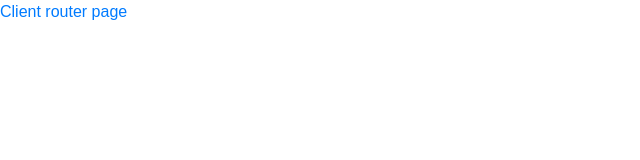
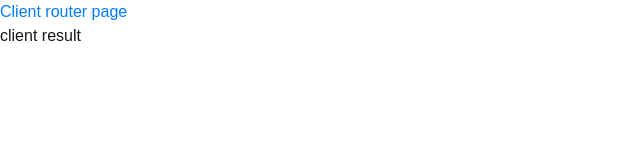
Before and after one commit to MUHAMMADSabbirHossain/codevolution, a Next.js app in the folder nextjs-15-beg-adv/rendering-demo/: page /client-route in a window 1280 px wide. Shown: the top 160 px of the page, without its empty margins (0-640 px from the left). Built offline with nearby package versions, Linux system fonts and the light colour scheme.

Commit message:
complete: Next.js 15 Tutorial - 63 - Client-only Code.

```diff
--- a/nextjs-15-beg-adv/rendering-demo/package.json
+++ b/nextjs-15-beg-adv/rendering-demo/package.json
@@ -10,6 +10,7 @@
   },
   "dependencies": {
     "@types/react-slick": "^0.23.13",
+    "client-only": "^0.0.1",
     "next": "16.2.9",
     "react": "19.2.4",
     "react-dom": "19.2.4",
--- a/nextjs-15-beg-adv/rendering-demo/src/app/client-route/page.tsx
+++ b/nextjs-15-beg-adv/rendering-demo/src/app/client-route/page.tsx
@@ -6,10 +6,12 @@
 import "slick-carousel/slick/slick.css";
 import "slick-carousel/slick/slick-theme.css";
 import { useTheme } from "@/components/theme-provider";
+import { clientSideFunction } from "@/utils/client-utils";
 
 export default function ClientRoutePage() {
   // const result = serverSideFunction();
   const theme = useTheme();
+  const result = clientSideFunction();
 
   const settings = {
     dots: true,
@@ -72,6 +74,8 @@
     // </>
     <>
       <h1 style={{ color: theme.colors.primary }}>Client router page</h1>
+
+      <p>{result}</p>
     </>
   );
 }
--- a/nextjs-15-beg-adv/rendering-demo/src/app/server-route/page.tsx
+++ b/nextjs-15-beg-adv/rendering-demo/src/app/server-route/page.tsx
@@ -1,8 +1,11 @@
 import ImageSlider from "@/components/image-slider";
+// import { clientSideFunction } from "@/utils/client-utils";
 import { serverSideFunction } from "@/utils/server-utils";
+// import "client-only";
 
 export default function ServerRoutePage() {
   const result = serverSideFunction();
+  // const clientResult = clientSideFunction(); // You're importing a component that imports client-only. It only works in a Client Component but none of its parents are marked with "use client", so they're Server Components by default.
 
   const settings = {
     dots: true,
@@ -11,6 +14,7 @@
   return (
     <>
       <h1>Server route {result}</h1>
+      {/* <h1>{clientResult}</h1> */}
       <ImageSlider />
     </>
   );
--- /dev/null
+++ b/nextjs-15-beg-adv/rendering-demo/src/utils/client-utils.ts
@@ -0,0 +1,10 @@
+import "client-only";
+
+export const clientSideFunction = () => {
+  console.log(
+    `use window object,
+        use local storage`,
+  );
+
+  return "client result";
+};
```
Also changed, not shown: 1 other file (tests, documents, lock files or other folders).
